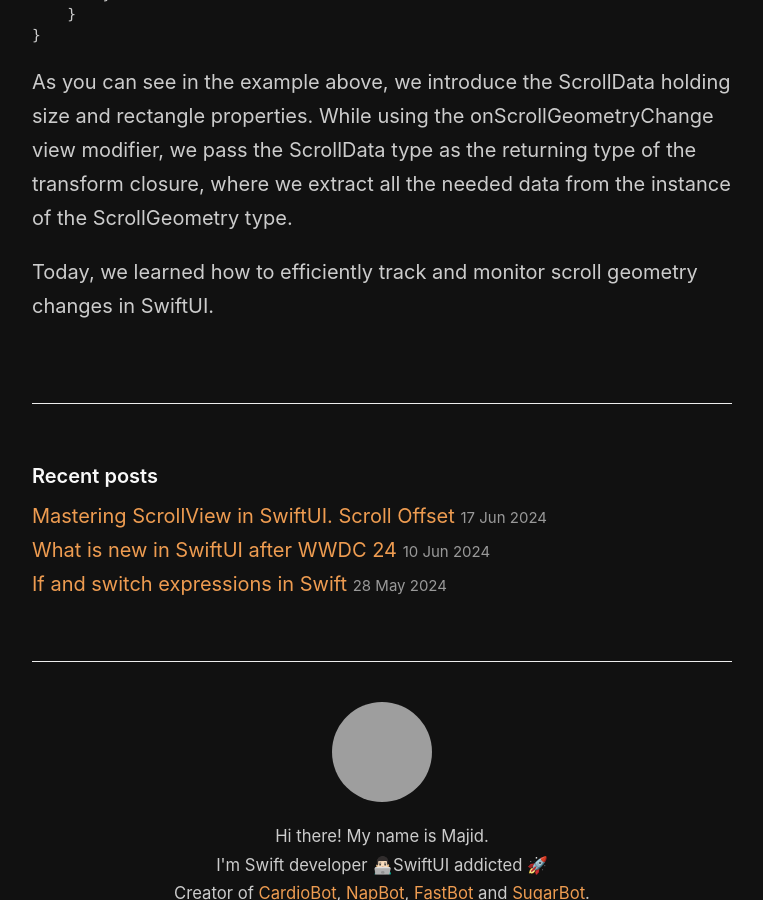
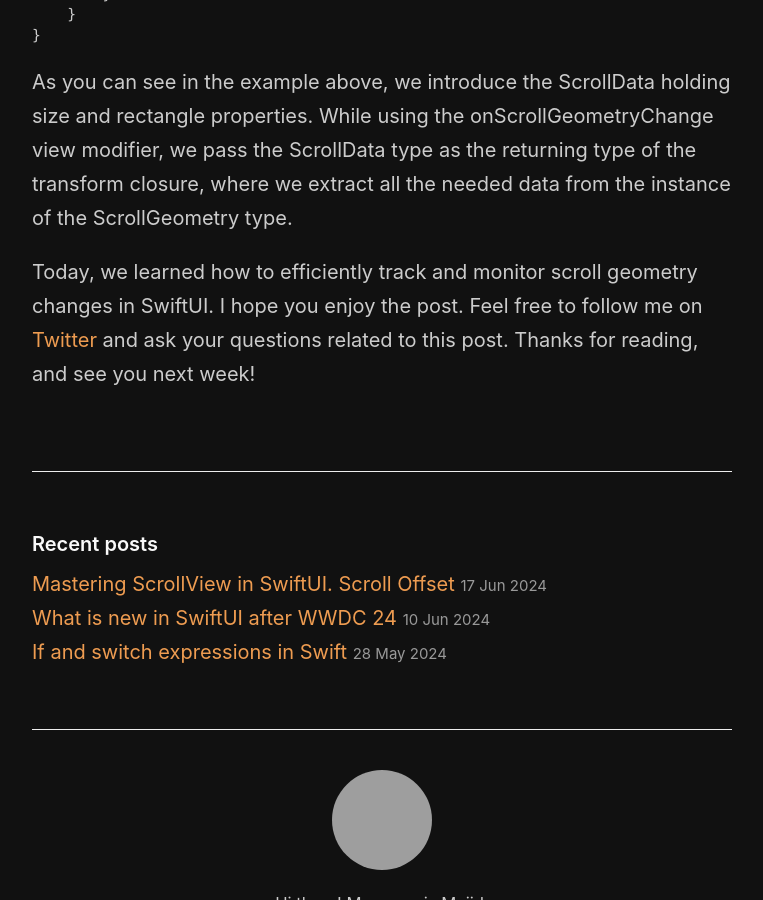
Before and after one commit to mecid/mecid.github.io, a Jekyll site: the page built from _posts/2024-06-25-mastering-scrollview-in-swiftui-scroll-geometry.md, in a window 1280 px wide and 900 px high, scrolled down 3365 px, cut to the strip 0-900 px from the top of the window. Shown: the whole strip, without its empty margins (258-1021 px from the left). Built offline with Jekyll 4.4.1, drawn with Linux system fonts in a browser that asks for light colours; grey boxes are pictures that could not be loaded.

Commit message:
scroll geometry post conclusion added

```diff
--- a/_posts/2024-06-25-mastering-scrollview-in-swiftui-scroll-geometry.md
+++ b/_posts/2024-06-25-mastering-scrollview-in-swiftui-scroll-geometry.md
@@ -109,4 +109,4 @@
 
 As you can see in the example above, we introduce the ScrollData holding size and rectangle properties. While using the onScrollGeometryChange view modifier, we pass the ScrollData type as the returning type of the transform closure, where we extract all the needed data from the instance of the ScrollGeometry type.
 
-Today, we learned how to efficiently track and monitor scroll geometry changes in SwiftUI.
+Today, we learned how to efficiently track and monitor scroll geometry changes in SwiftUI. I hope you enjoy the post. Feel free to follow me on [Twitter](https://twitter.com/mecid) and ask your questions related to this post. Thanks for reading, and see you next week!
```
